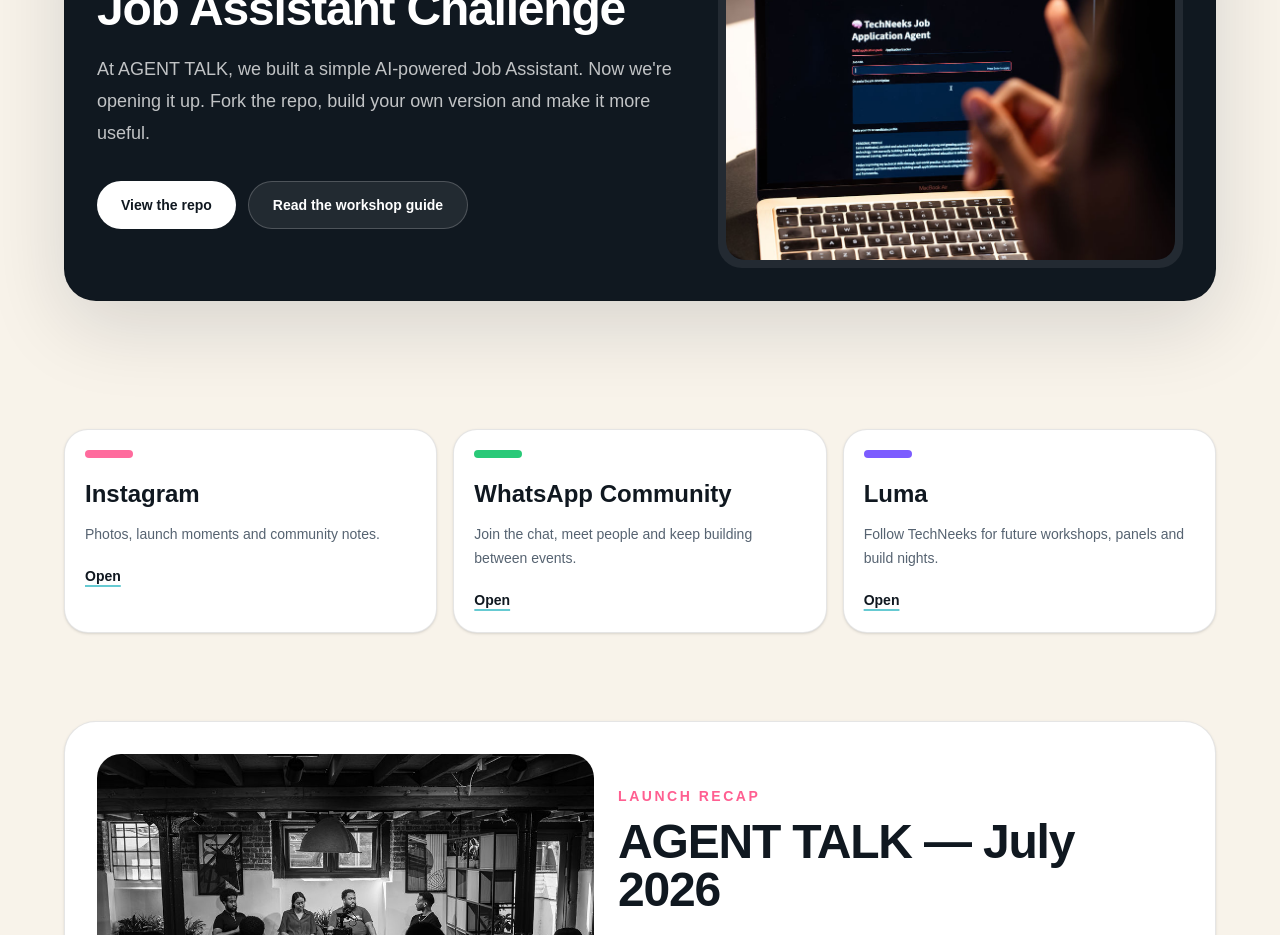
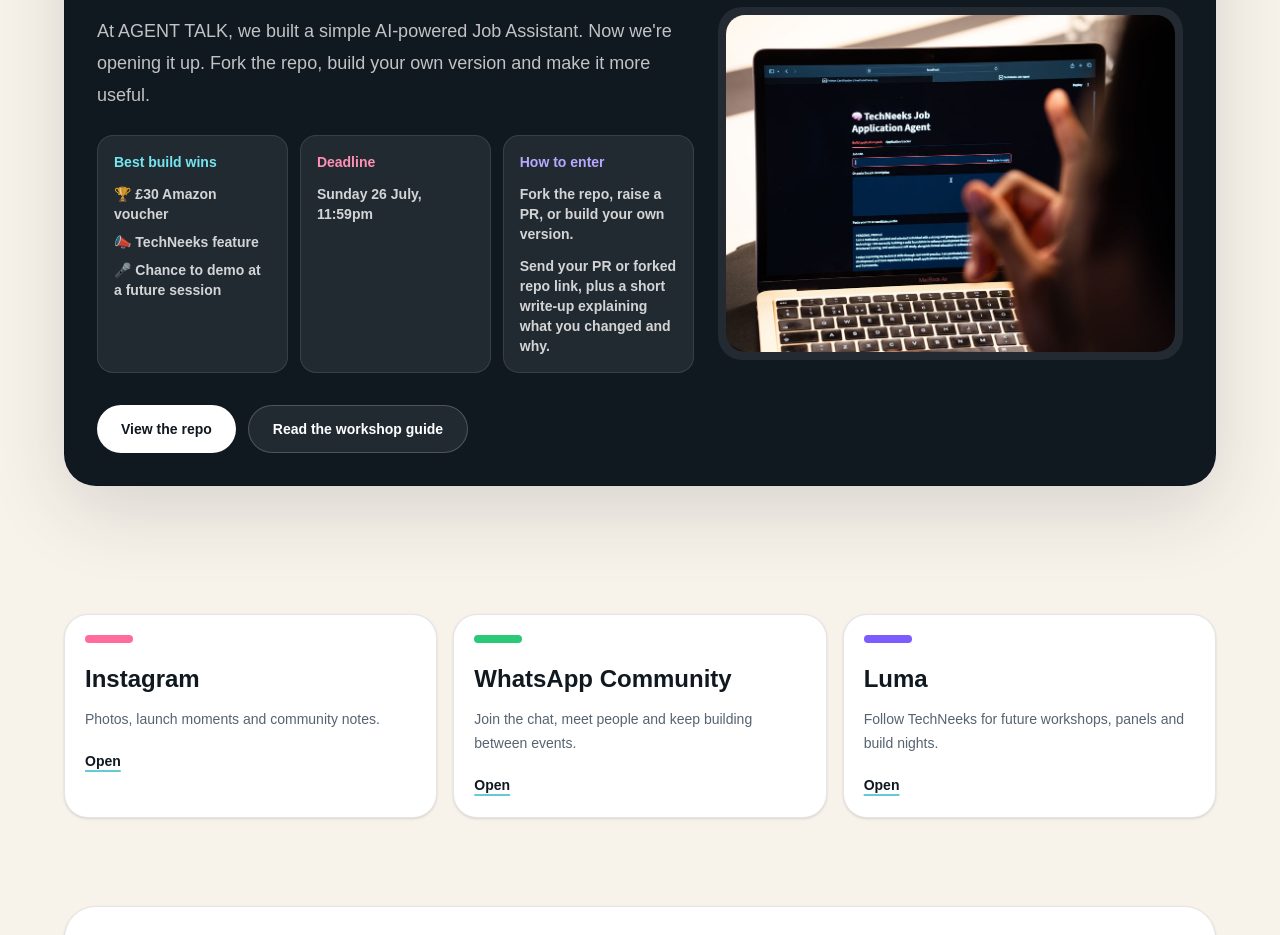
Before and after one commit to adonberh/techneeks-landing, a Next.js app: page / in a window 1280 px wide. Shown: the part 1220-2155 px from the top of the page. Built offline with nearby package versions, Linux system fonts and the light colour scheme.

Commit message:
Clarify BUILD_001 challenge details

```diff
--- a/app/page.tsx
+++ b/app/page.tsx
@@ -230,6 +230,34 @@
               we&apos;re opening it up. Fork the repo, build your own version and
               make it more useful.
             </p>
+            <div className="mt-6 grid gap-3 sm:grid-cols-3">
+              <div className="rounded-2xl border border-white/10 bg-white/8 p-4">
+                <h3 className="text-sm font-black text-[#75e6ef]">
+                  Best build wins
+                </h3>
+                <ul className="mt-3 space-y-2 text-sm font-bold leading-5 text-white/80">
+                  <li>🏆 £30 Amazon voucher</li>
+                  <li>📣 TechNeeks feature</li>
+                  <li>🎤 Chance to demo at a future session</li>
+                </ul>
+              </div>
+              <div className="rounded-2xl border border-white/10 bg-white/8 p-4">
+                <h3 className="text-sm font-black text-[#ff8fb4]">Deadline</h3>
+                <p className="mt-3 text-sm font-bold leading-5 text-white/80">
+                  Sunday 26 July, 11:59pm
+                </p>
+              </div>
+              <div className="rounded-2xl border border-white/10 bg-white/8 p-4">
+                <h3 className="text-sm font-black text-[#b7a8ff]">How to enter</h3>
+                <p className="mt-3 text-sm font-bold leading-5 text-white/80">
+                  Fork the repo, raise a PR, or build your own version.
+                </p>
+                <p className="mt-3 text-sm font-bold leading-5 text-white/80">
+                  Send your PR or forked repo link, plus a short write-up
+                  explaining what you changed and why.
+                </p>
+              </div>
+            </div>
             <div className="mt-8 flex flex-col gap-3 sm:flex-row">
               <ExternalButton href={repoHref} className="bg-white text-[#101820]">
                 View the repo
```
